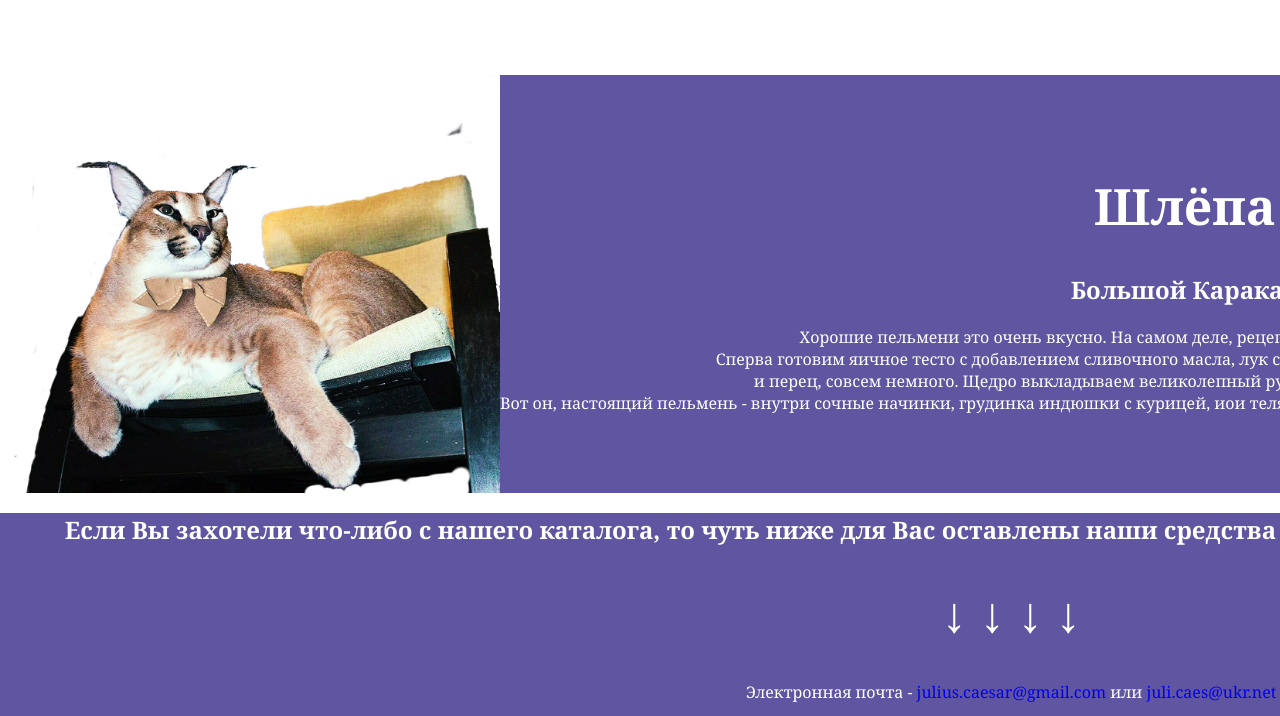
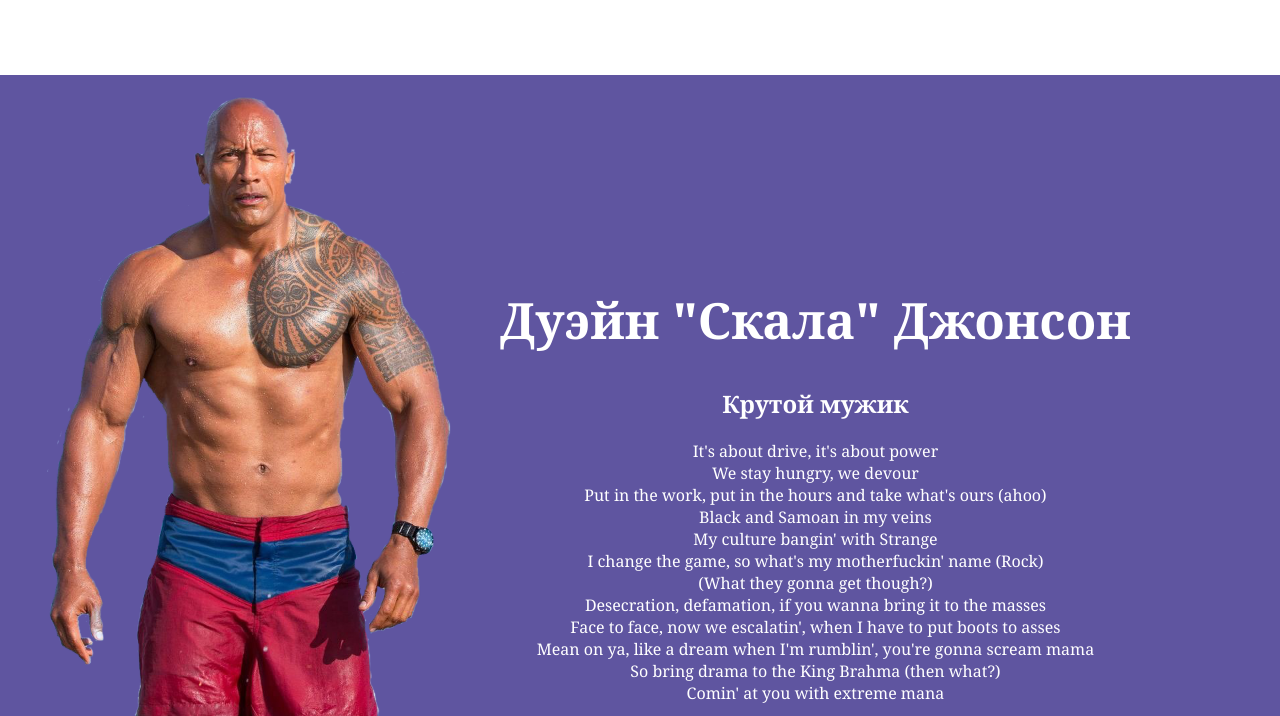
Before and after one commit to hightallq/solid-octo-goggles, a plain HTML site: page index.html in a window 1280 px wide. Shown: the part 2781-3497 px from the top of the page. Drawn offline with Linux system fonts and the light colour scheme.

Commit message:
Update index.html

```diff
--- a/index.html
+++ b/index.html
@@ -69,12 +69,32 @@
 
                 </div>
                 <div class="third">
-                    <img src="img/shlepa.png" alt="">
+                    <img src="img/Rock.png" alt="">
                     <div class="tetx">
+                        <h1>Дуэйн "Скала" Джонсон</h1>
+                        <h2>Крутой мужик</h2>
+                        <p>It's about drive, it's about power<br>
+                            We stay hungry, we devour<br>
+                            Put in the work, put in the hours and take what's ours (ahoo)<br>
+                            Black and Samoan in my veins<br>
+                            My culture bangin' with Strange<br>
+                            I change the game, so what's my motherfuckin' name (Rock)<br>
+                            (What they gonna get though?)<br>
+                            Desecration, defamation, if you wanna bring it to the masses<br>
+                            Face to face, now we escalatin', when I have to put boots to asses<br>
+                            Mean on ya, like a dream when I'm rumblin', you're gonna scream mama<br>
+                            So bring drama to the King Brahma (then what?)<br>
+                            Comin' at you with extreme mana</p>
+                    </div>
+                </div>
+
+                <div class="fourth">
+                    <div class="tex">
                         <h1>Шлёпа</h1>
                         <h2>Большой Каракал</h2>
                         <p>Хорошие пельмени это очень вкусно. На самом деле, рецепт простой - много мяса, мало теста.<br> Сперва готовим яичное тесто с добавлением сливочного масла, лук сладких сортов для образования бульйончика,<br> и перец, совсем немного. Щедро выкладываем великолепный рубленный фарш. Много мяса - мало теста.<br> Вот он, настоящий пельмень - внутри сочные начинки, грудинка индюшки с курицей, иои телятина со свининой. Думаю, многие забыли, как это может быть вкусно...</p>
                     </div>
+                    <img src="img/shlepa.png" alt="">
                 </div>
 
                 <div class="contacts" id="cont">
```
